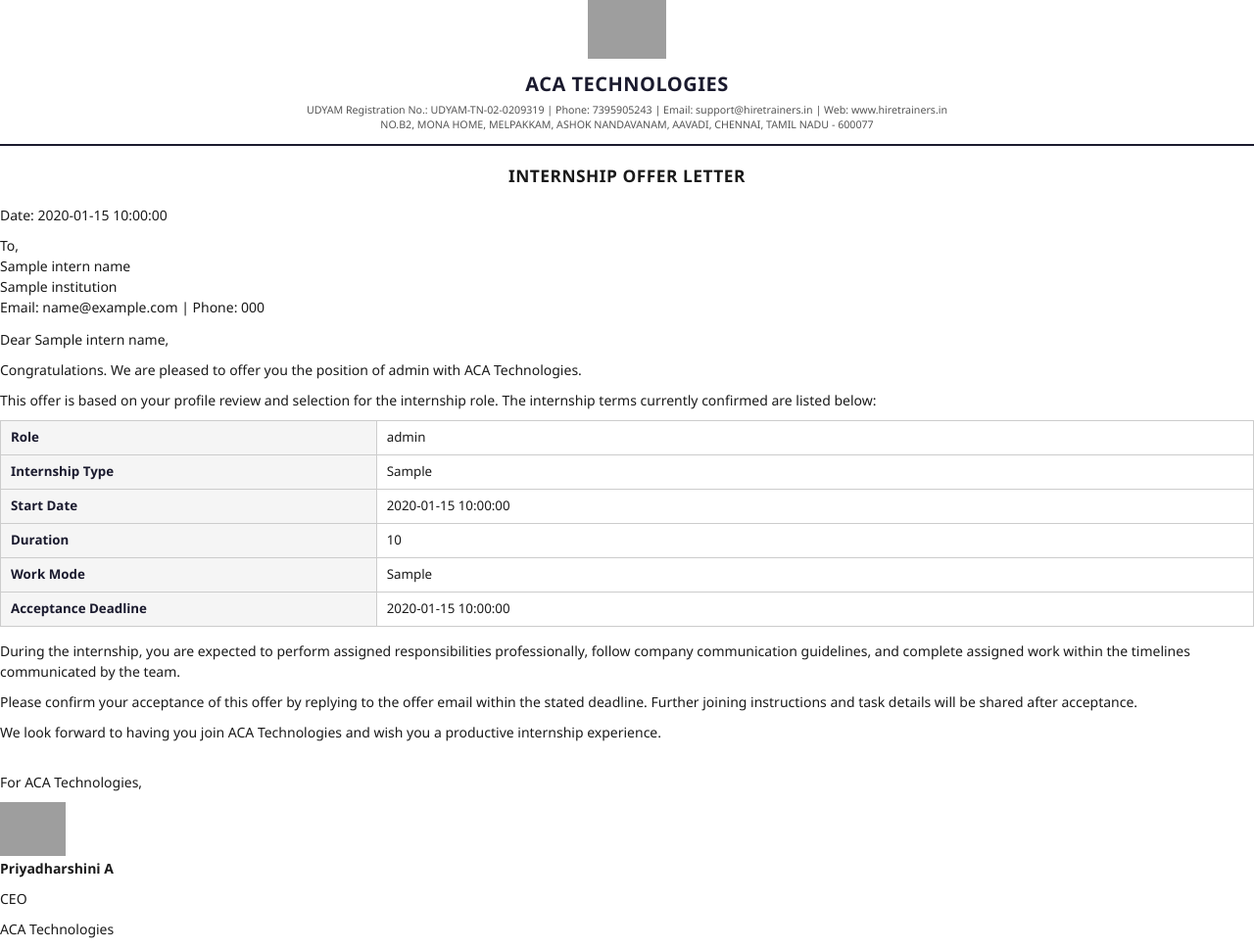
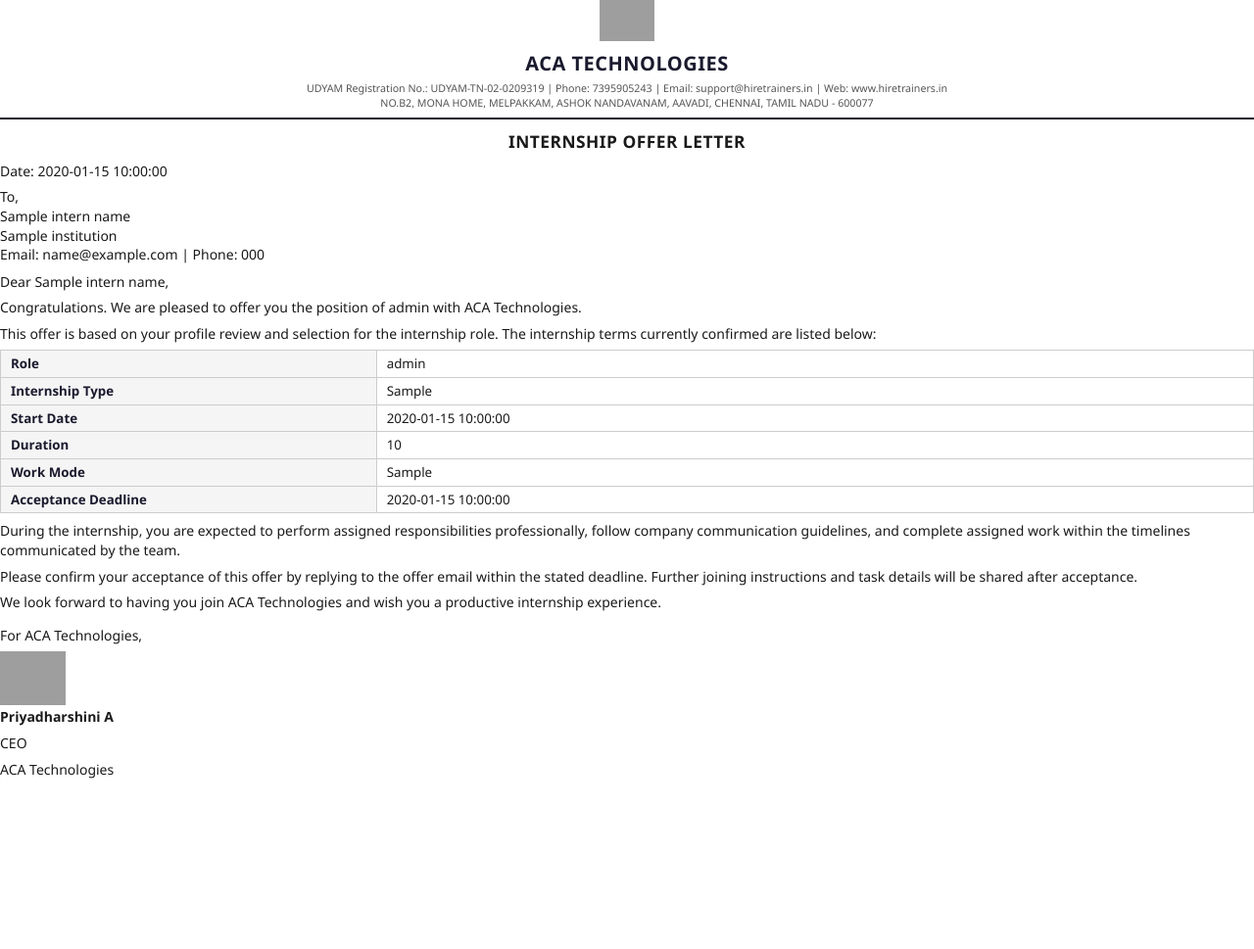
Before and after one commit to Doc-Gen-org/Doc-Gen, a Python web app: template backend/templates/offer_letter/aca-technologies.html in a window 1280 px wide. Shown: the whole page at 98% size. After the commit the page ends 795 px from the top, so only its background shows below. Run offline with Jinja, Linux system fonts and the light colour scheme; the template is opened without the code that fills it: most values are stand-ins (such as "Sample title", 1, 10 or a date in 2020); grey boxes are pictures that could not be loaded.

Commit message:
Templates

```diff
--- a/backend/templates/offer_letter/aca-technologies.html
+++ b/backend/templates/offer_letter/aca-technologies.html
@@ -5,23 +5,23 @@
 <style>
     @page {
         size: A4;
-        margin: 2cm 2.5cm 2cm 2.5cm;
+        margin: 1cm 2cm 1cm 2cm;
     }
     * { box-sizing: border-box; margin: 0; padding: 0; }
     body {
         font-family: 'Segoe UI', Arial, sans-serif;
         font-size: 10.5pt;
         color: #1a1a1a;
-        line-height: 1.5;
+        line-height: 1.4;
     }
 
     .letterhead {
         text-align: center;
-        margin-bottom: 18px;
-        padding-bottom: 12px;
+        margin-bottom: 10px;
+        padding-bottom: 8px;
         border-bottom: 2px solid #1a1a2e;
     }
-    .letterhead img { height: 60px; margin-bottom: 6px; }
+    .letterhead img { height: 42px; margin-bottom: 4px; }
     .letterhead .company-name {
         font-size: 15pt;
         font-weight: 700;
@@ -39,24 +39,24 @@
         text-align: center;
         font-size: 13pt;
         font-weight: bold;
-        margin: 18px 0 16px 0;
+        margin: 10px 0 8px 0;
         letter-spacing: 0.5px;
     }
 
-    p { margin: 0 0 10px 0; }
+    p { margin: 0 0 7px 0; }
 
-    .addr-block { margin: 0 0 12px 0; }
+    .addr-block { margin: 0 0 8px 0; }
     .addr-block p { margin: 0; }
 
     table.terms-table {
         width: 100%;
         border-collapse: collapse;
-        margin: 10px 0 14px 0;
+        margin: 6px 0 8px 0;
         font-size: 10pt;
     }
     table.terms-table td {
         border: 1px solid #ccc;
-        padding: 7px 10px;
+        padding: 4px 10px;
         vertical-align: top;
     }
     table.terms-table td.label-cell {
@@ -66,7 +66,7 @@
         color: #1a1a2e;
     }
 
-    .sig-block { margin-top: 30px; }
+    .sig-block { margin-top: 14px; page-break-inside: avoid; }
     .sig-line { height: 40px; }
     .sig-image { height: 55px; width: auto; display: block; margin: 4px 0 0 -6px; }
     .sig-block .sig-name { font-weight: bold; margin-top: 2px; }
```
Also changed, not shown: backend/templates/certificate/aca-technologies.html (+13 -5 lines), 1 other file.
